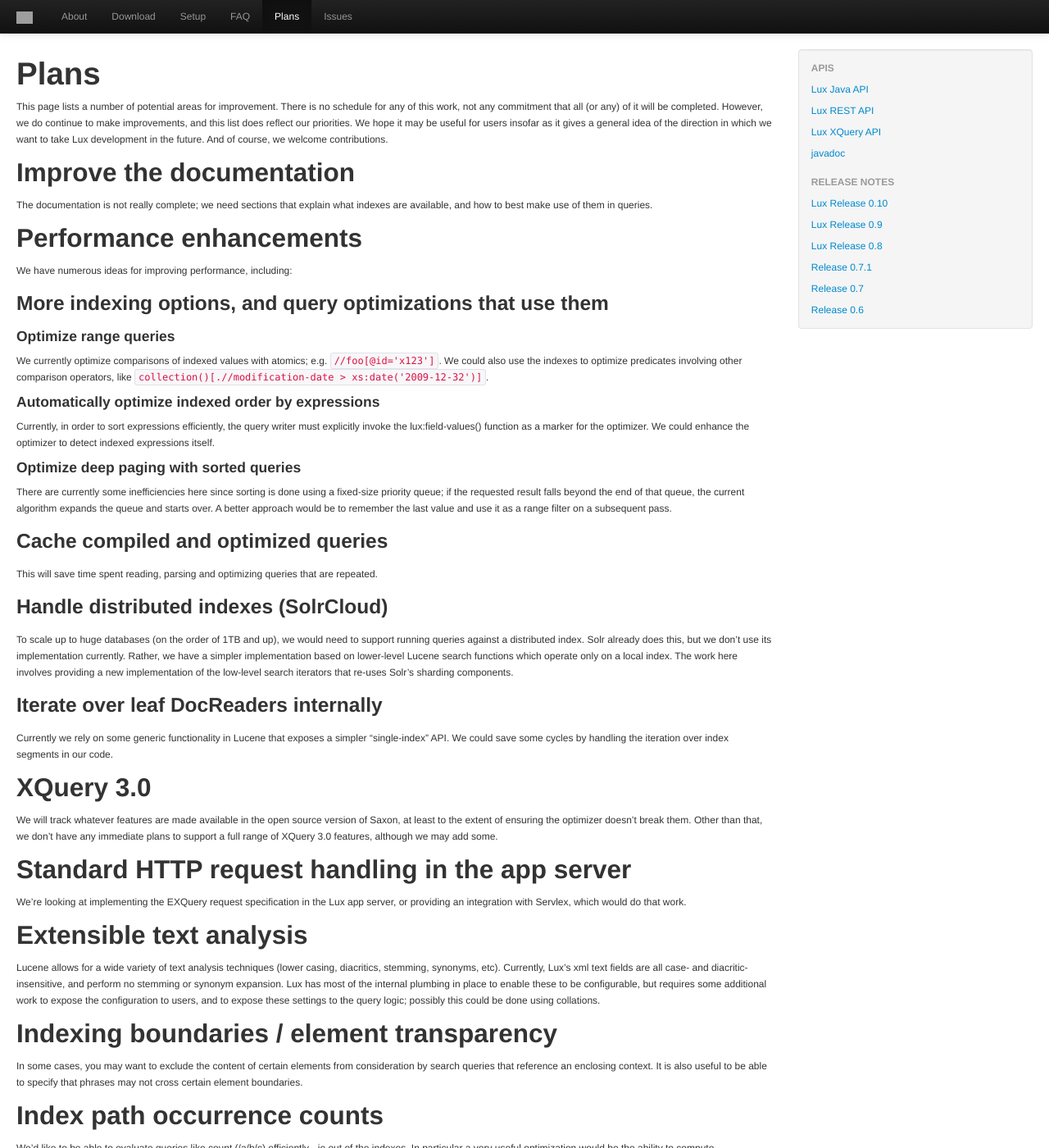
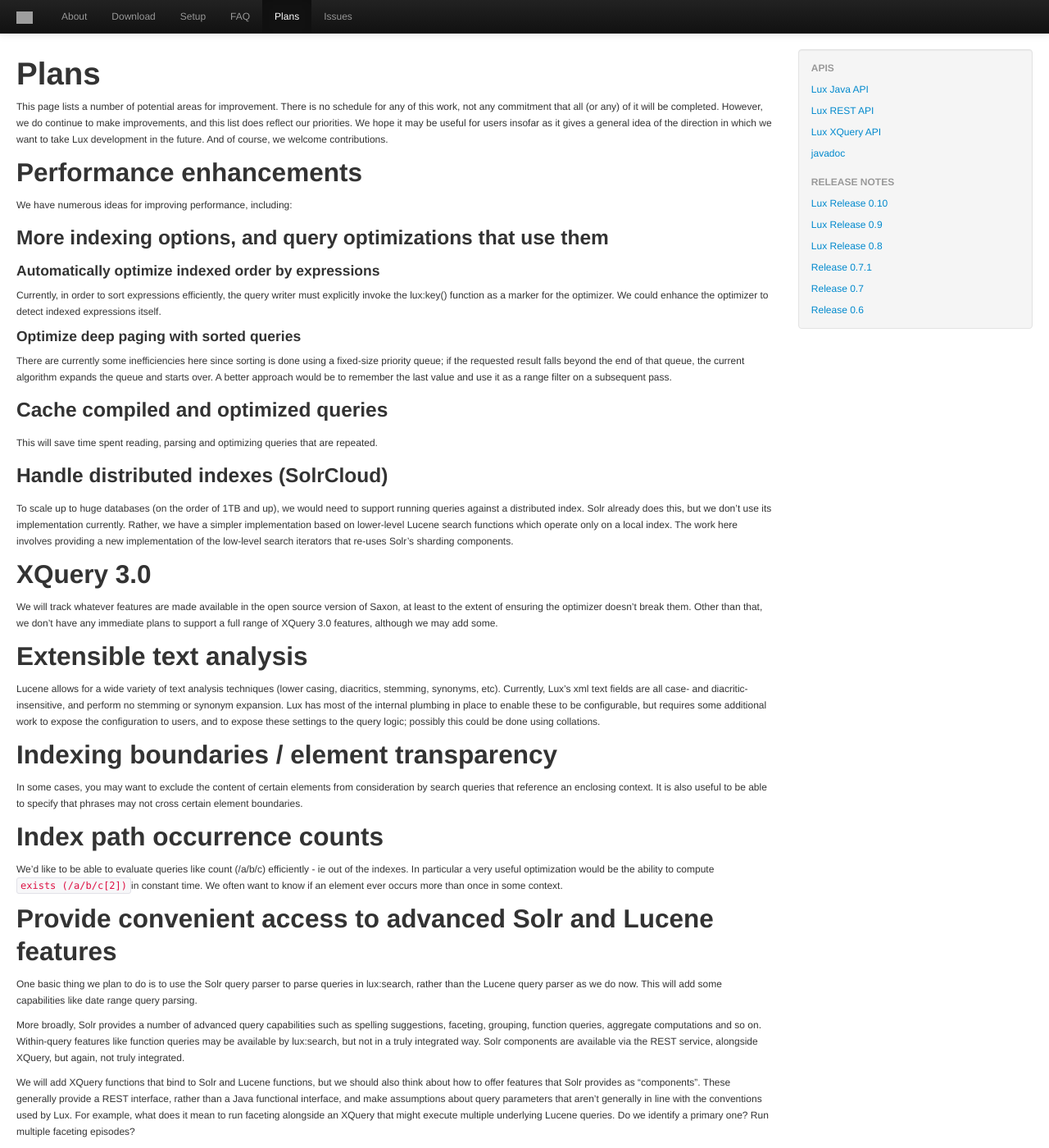
Before and after one commit to msokolov/lux, a Jekyll site: the page built from doc/PLANS.md, in a window 1280 px wide and 1400 px high. Shown: the whole window at 82% size. Built offline with Jekyll 4.4.1, drawn with Linux system fonts in a browser that asks for light colours; some of the changed text lies outside the part shown; grey boxes are pictures that could not be loaded.

Commit message:
updating docs w/current status of planned items; adding links to the FAQ since for some reason this seems to be one of the site's most popular pages

```diff
--- a/doc/PLANS.md
+++ b/doc/PLANS.md
@@ -14,25 +14,16 @@
 take Lux development in the future.  And of course, we welcome
 contributions.
 
-## Improve the documentation
-
-The documentation is not really complete; we need sections that explain
-what indexes are available, and how to best make use of them in queries.
-
 ## Performance enhancements
 
 We have numerous ideas for improving performance, including:
 
 ### More indexing options, and query optimizations that use them
 
-#### Optimize range queries
-
-We currently optimize comparisons of indexed values with atomics;  e.g. `//foo[@id='x123']`.  We could also use the indexes to optimize predicates involving other comparison operators, like `collection()[.//modification-date > xs:date('2009-12-32')]`.
-
 #### Automatically optimize indexed order by expressions
 
 Currently, in order to sort expressions efficiently, the query writer must
-explicitly invoke the lux:field-values() function as a marker for the
+explicitly invoke the lux:key() function as a marker for the
 optimizer.  We could enhance the optimizer to detect indexed expressions
 itself.
 
@@ -58,24 +49,12 @@
 implementation of the low-level search iterators that re-uses Solr's
 sharding components.
 
-### Iterate over leaf DocReaders internally
-
-Currently we rely on some generic functionality in Lucene that exposes a
-simpler "single-index" API.  We could save some cycles by handling the
-iteration over index segments in our code.
-
 ## XQuery 3.0
 
 We will track whatever features are made available in the open source
 version of Saxon, at least to the extent of ensuring the optimizer doesn't
 break them.  Other than that, we don't have any immediate plans to support
 a full range of XQuery 3.0 features, although we may add some.
-
-## Standard HTTP request handling in the app server
-
-We're looking at implementing the EXQuery request specification in the Lux
-app server, or providing an integration with Servlex, which would do that
-work.
 
 ## Extensible text analysis
 Lucene allows for a wide variety of text
@@ -102,6 +81,11 @@
 
 ## Provide convenient access to advanced Solr and Lucene features
 
+One basic thing we plan to do is to use the Solr query parser to parse queries in lux:search,
+rather than the Lucene query parser as we do now.  This will add some capabilities like date range
+query parsing.
+
+More broadly,
 Solr provides a number of advanced query capabilities such as spelling
 suggestions, faceting, grouping, function queries, aggregate computations
 and so on.  Within-query features like function queries may be available by
```
Also changed, not shown: doc/FAQ.md (+13 -2 lines).
